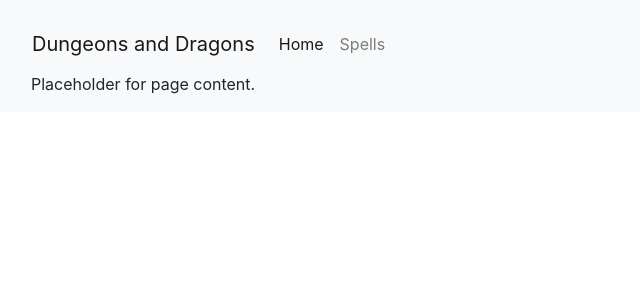
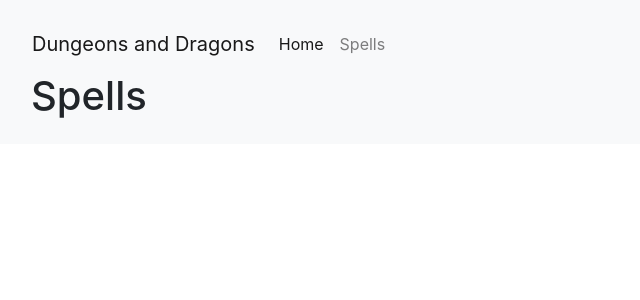
Before and after one commit to tahleegrace/DungeonsAndDragons, a React (Create React App) app in the folder DungeonsAndDragons/: page /spells in a window 1280 px wide. Shown: the top 300 px of the page, without its empty margins (0-640 px from the left). Built offline with nearby package versions, Linux system fonts and the light colour scheme.

Commit message:
Added spells list and home pages.

```diff
--- a/DungeonsAndDragons/src/App.tsx
+++ b/DungeonsAndDragons/src/App.tsx
@@ -1,4 +1,5 @@
 import React from 'react';
+import { Link, Outlet } from 'react-router-dom';
 
 function App() {
   return (
@@ -16,14 +17,14 @@
                               <a className="nav-link" href="#">Home</a>
                           </li>
                           <li className="nav-item">
-                              <a className="nav-link" href="#">Spells</a>
+                              <Link to="/spells" className="nav-link">Spells</Link>
                           </li>
                       </ul>
                   </div>
               </nav>
           </header>
           <div className="container m-0">
-              Placeholder for page content.
+              <Outlet />
           </div>
       </div>
   );
--- a/DungeonsAndDragons/src/index.tsx
+++ b/DungeonsAndDragons/src/index.tsx
@@ -1,7 +1,9 @@
 import React from 'react';
 import ReactDOM from 'react-dom/client';
-import { BrowserRouter } from 'react-router-dom';
+import { BrowserRouter, Route, Routes } from 'react-router-dom';
 import App from './App';
+import Home from './pages/home/home';
+import SpellsList from './pages/spells/spells-list/spells-list';
 import reportWebVitals from './reportWebVitals';
 
 const root = ReactDOM.createRoot(
@@ -10,7 +12,12 @@
 root.render(
     <React.StrictMode>
         <BrowserRouter>
-            <App />
+            <Routes>
+                <Route path="/" element={<App />}>
+                    <Route path="" element={<Home />} />
+                    <Route path="spells" element={<SpellsList /> } />
+                </Route>
+            </Routes>
         </BrowserRouter>
     </React.StrictMode>
 );
--- /dev/null
+++ b/DungeonsAndDragons/src/pages/home/home.tsx
@@ -0,0 +1,9 @@
+function Home() {
+    return (
+        <main>
+            <h1>Home</h1>
+        </main>
+    );
+}
+
+export default Home;
--- /dev/null
+++ b/DungeonsAndDragons/src/pages/spells/spells-list/spells-list.tsx
@@ -0,0 +1,9 @@
+function SpellsList() {
+    return (
+        <main>
+            <h1>Spells</h1>
+        </main>
+    );
+}
+
+export default SpellsList;
```
Also changed, not shown: 1 other file (tests, documents, lock files or other folders).
